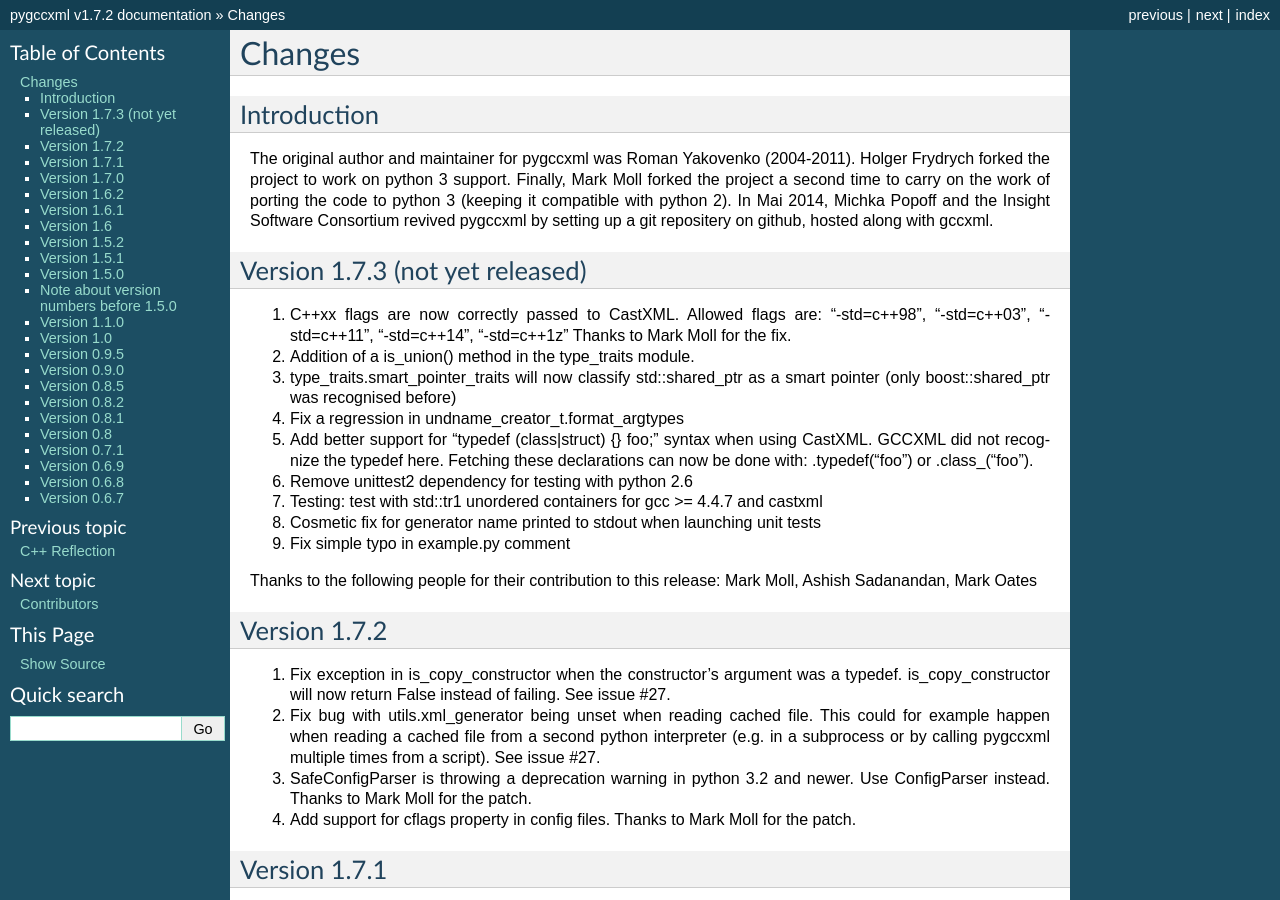
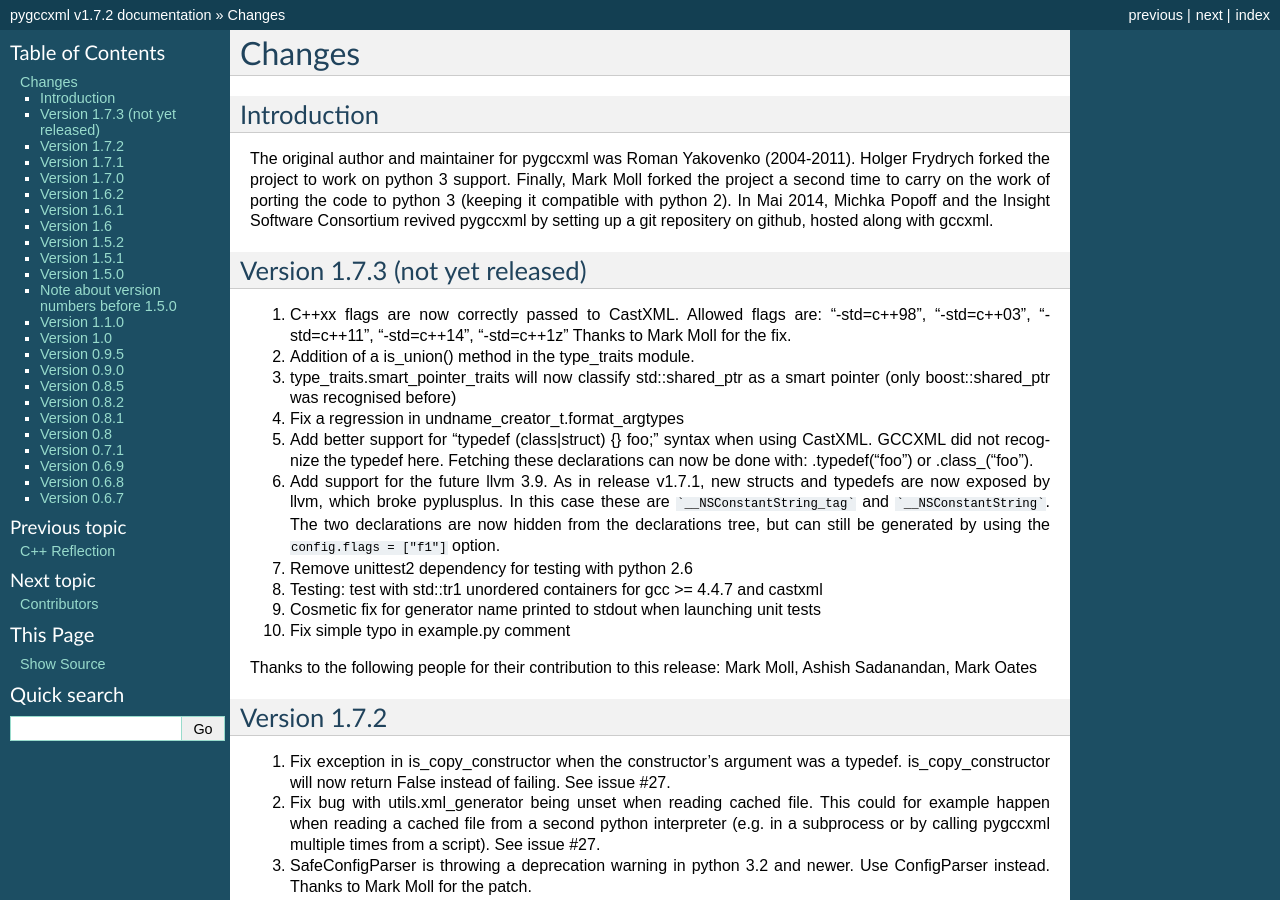
Before and after one commit to CastXML/pygccxml, a Sphinx documentation site: the page built from docs/history.rst, in a window 1280 px wide and 900 px high. Built offline with Sphinx 7.4.7, drawn with Linux system fonts in a browser that asks for light colours.

````diff
--- a/docs/history.rst
+++ b/docs/history.rst
@@ -29,13 +29,19 @@
    CastXML. GCCXML did not recognize the typedef here. Fetching these
    declarations can now be done with: .typedef("foo") or .class_("foo").
 
-6. Remove unittest2 dependency for testing with python 2.6
+6. Add support for the future llvm 3.9. As in release v1.7.1, new structs and
+   typedefs are now exposed by llvm, which broke pyplusplus.
+   In this case these are ```__NSConstantString_tag``` and ```__NSConstantString```.
+   The two declarations are now hidden from the declarations tree, but can still
+   be generated by using the ``config.flags = ["f1"]`` option.
 
-7. Testing: test with std::tr1 unordered containers for gcc >= 4.4.7 and castxml
+7. Remove unittest2 dependency for testing with python 2.6
 
-8. Cosmetic fix for generator name printed to stdout when launching unit tests
+8. Testing: test with std::tr1 unordered containers for gcc >= 4.4.7 and castxml
 
-9. Fix simple typo in example.py comment
+9. Cosmetic fix for generator name printed to stdout when launching unit tests
+
+10. Fix simple typo in example.py comment
 
 Thanks to the following people for their contribution to this release:
 Mark Moll, Ashish Sadanandan, Mark Oates
````
